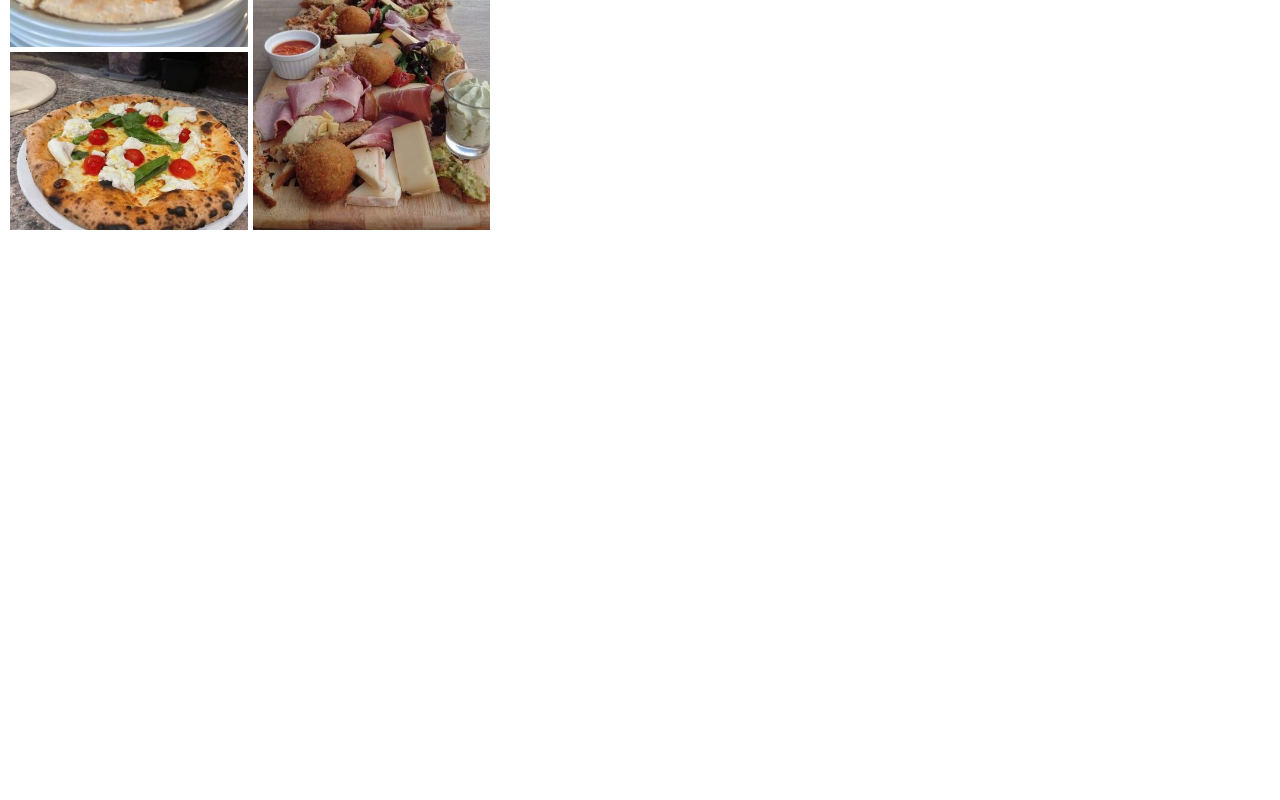
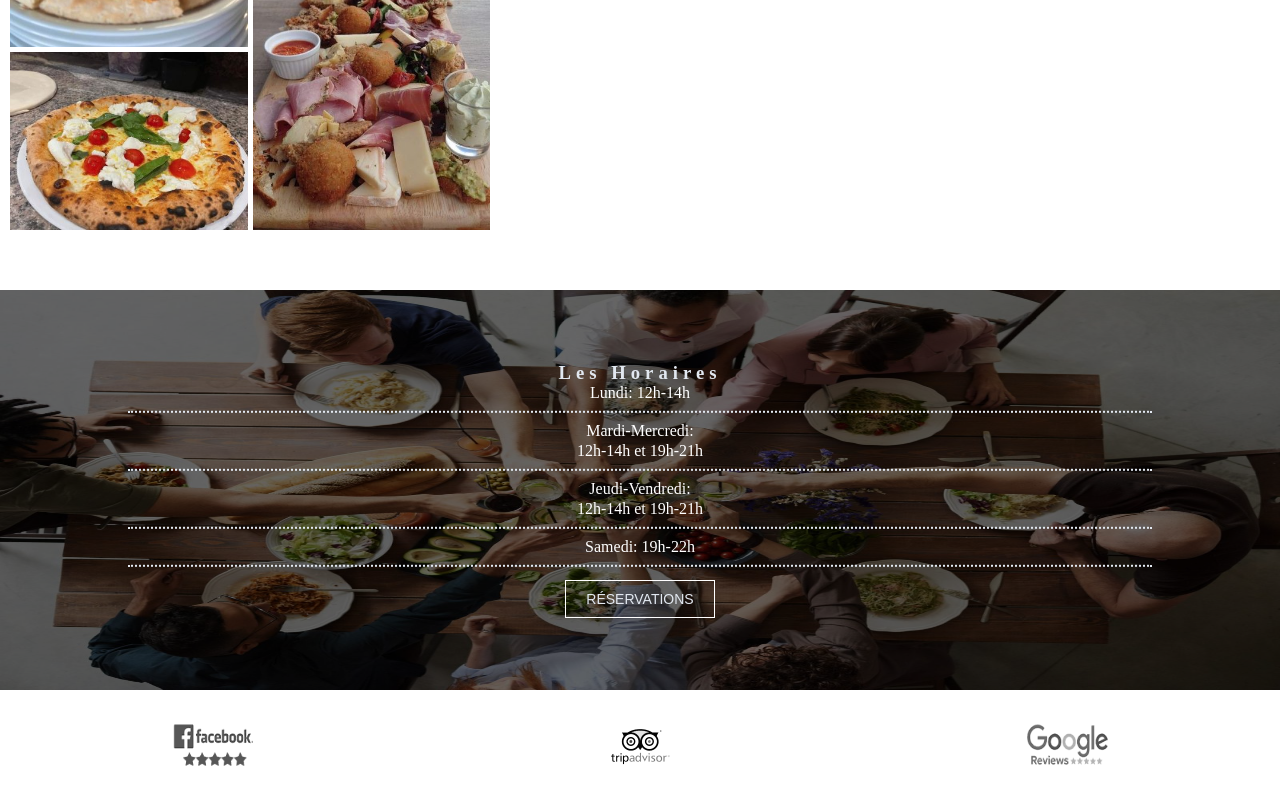
Before and after one commit to Samy572/Site-vitrine-pizzeria, a website built with Vite: page index.html in a window 1280 px wide. Shown: the part 1447-2247 px from the top of the page. Before the commit the page ends 2202 px from the top, so only its background shows below. Built offline with nearby package versions, Linux system fonts and the light colour scheme.

Commit message:
Ajout des layouts horaires & rating

```diff
--- a/index.html
+++ b/index.html
@@ -13,13 +13,13 @@
 				<span class="menu"></span>
 				<ul>
 					<li>
-						<a href="#"><img src="./src/asset/icons/fb.svg" /></a>
+						<a href="#"><img src="./src/asset/icons/fb.svg" alt="" /></a>
 					</li>
 					<li>
-						<a href="#"><img class="insta" src="./src/asset/icons/insta.svg" /></a>
+						<a href="#"><img class="insta" src="./src/asset/icons/insta.svg" alt="" /></a>
 					</li>
 					<li>
-						<a href="#"><img src="./src/asset/icons/phone.svg" /></a>
+						<a href="#"><img src="./src/asset/icons/phone.svg" alt="" /></a>
 					</li>
 				</ul>
 			</nav>
@@ -37,9 +37,9 @@
 		<div class="swiper">
 			<div class="container-brasserie">
 				<ul>
-					<h2><li>Restaurant</li></h2>
-					<h2><li>Italien</li></h2>
-					<h2><li>Pizzeria</li></h2>
+					<li>Restaurant</li>
+					<li>Italien</li>
+					<li>Pizzeria</li>
 				</ul>
 				<h1>Brasserie Sale & Pépé</h1>
 				<p>
@@ -49,13 +49,13 @@
 				<p>Au menu: Pizzas, Pâtes, Burgers.</p>
 				<p>A la carte: Cocktails, Vins, Pizza à emporter Rezé</p>
 				<div class="button-brasserie-container">
-					<button class="btn-numero"><a href="#">06 12 04 79 34</a></button>
-					<button class="btn-menu"><a href="#">Carte et Menus</a></button>
+					<button class="btn-numero"><a href="">06 12 04 79 34</a></button>
+					<button class="btn-menu"><a href="">Carte et Menus</a></button>
 				</div>
 			</div>
 			<div class="swiper-wrapper">
-				<div class="swiper-slide"><img src="./src/asset/images/sale-e-pepe-pizza-reze.jpg" /></div>
-				<div class="swiper-slide"><img src="./src/asset/images/soiree-foot-reze.jpg" /></div>
+				<div class="swiper-slide"><img src="./src/asset/images/sale-e-pepe-pizza-reze.jpg" alt="" /></div>
+				<div class="swiper-slide"><img src="./src/asset/images/soiree-foot-reze.jpg" alt="" /></div>
 				<div class="swiper-slide"><img src="./src/asset/images/brasserie-sale-et-pepe-pizza-a-reze.jpg" alt="" /></div>
 			</div>
 			<!-- Add Pagination -->
@@ -81,18 +81,60 @@
 			</div>
 
 			<div class="container-img">
-				<div >
-					<img class="img-1" src="/src/asset/images/pizza-reze-sale-pepe-2-e1641738736393-piri9li8wanw7qod7kxj7h2q09556ahm8yzzz833bc.jpg" alt="">
-					<img src="./src/asset/images/pizza-sale-e-pepe-popmoo9wodf9mxaih5wwxtr4wgwcm9iiipf4kwgbso.jpg" alt="">
+				<div>
+					<img class="img-1" src="/src/asset/images/pizza-reze-sale-pepe-2-e1641738736393-piri9li8wanw7qod7kxj7h2q09556ahm8yzzz833bc.jpg" alt="" />
+					<img src="./src/asset/images/pizza-sale-e-pepe-popmoo9wodf9mxaih5wwxtr4wgwcm9iiipf4kwgbso.jpg" alt="" />
 				</div>
-				<div >
-					<img class="img-2" src="./src/asset/images/pizza-sale-e-pepe-1-popmuogsc9n7t8kherd3vb75j3arsncs0fgsyjjs1k.jpg" alt="">
-					<img src="./src/asset/images/sale-pepe-pizza-reze-popmj0axhbp6kq7d8d3sgyw4rjq3rpz4lmufhrwpe0.jpg" alt="">
-				</div>
-
+				<div>
+					<img class="img-2" src="./src/asset/images/pizza-sale-e-pepe-1-popmuogsc9n7t8kherd3vb75j3arsncs0fgsyjjs1k.jpg" alt="" />
+					<img src="./src/asset/images/sale-pepe-pizza-reze-popmj0axhbp6kq7d8d3sgyw4rjq3rpz4lmufhrwpe0.jpg" alt="" />
 				</div>
 			</div>
 		</section>
+
+		<section id="horaires">
+			<div class="container-horaires">
+				<img src="./src/asset/images/party-group-of-people.jpg" alt="" />
+				<h3>Les Horaires</h3>
+
+				<ul>
+					<li>Lundi: 12h-14h</li>
+					<li>
+						Mardi-Mercredi:<br />
+						12h-14h et 19h-21h
+					</li>
+					<li>
+						Jeudi-Vendredi:<br />
+						12h-14h et 19h-21h
+					</li>
+					<li>Samedi: 19h-22h</li>
+				</ul>
+
+				<button>RÉSERVATIONS</button>
+			</div>
+		</section>
+		<section id="rating">
+			<ul>
+				<li>
+					<a href="https://www.facebook.com/saleepepenantes/reviews/?ref=page_internal"
+						><img src="./src/asset/images/fb-free-imng.png" alt="avis sur facebook"
+					/></a>
+				</li>
+				<li>
+					<a
+						href="https://www.tripadvisor.fr/Restaurant_Review-g1080871-d3792524-Reviews-Sale_Pepe-Reze_Nantes_Loire_Atlantique_Pays_de_la_Loire.html"
+						><img src="./src/asset/images/mag3-free-img.png" alt="avis sur tripadvisor"
+					/></a>
+				</li>
+				<li>
+					<a
+						href="https://www.google.com/search?q=sale%20e%20pepe&rlz=1C1GCEU_frFR821FR821&oq=sale+e+pepe&aqs=chrome.0.69i59j69i60l3j69i65l3j69i60.1393j0j7&sourceid=chrome&ie=UTF-8&tbs=lf:1,lf_ui:9&tbm=lcl&rflfq=1&num=10&rldimm=2067940789381757824&lqi=CgtzYWxlIGUgcGVwZUi3prnG64CAgAhaGRAAEAEQAhgAGAEYAiILc2FsZSBlIHBlcGWSARBwaXp6YV9yZXN0YXVyYW50&phdesc=6cUvK5KFInM&ved=2ahUKEwjGiIGC-J_1AhUoxIUKHYg4DDYQvS56BAgVECE&rlst=f#rlfi=hd:;si:14842426269689934836,l,CgtzYWxlIGUgcGVwZUj56eH7m7CAgAhaGRAAEAEQAhgAGAEYAiILc2FsZSBlIHBlcGWSARBwaXp6YV9yZXN0YXVyYW50,y,2oMfusgHyPc;mv:[[47.20577588518634,-1.5307635913088546],[47.180638176620654,-1.5842356649411473]]"
+						><img src="./src/asset/images/google-reviews-free-img.png" alt="avis sur google"
+					/></a>
+				</li>
+			</ul>
+		</section>
+
 		<script type="module" src="/main.js"></script>
 		<script src="https://cdnjs.cloudflare.com/ajax/libs/gsap/3.11.4/gsap.min.js"></script>
 		<script src="https://cdn.jsdelivr.net/npm/swiper@9/swiper-bundle.min.js"></script>
--- /dev/null
+++ b/src/sass/layouts/horaires.scss
@@ -0,0 +1,48 @@
+.container-horaires {
+  margin-top: 20px;
+	position: relative;
+	display: flex;
+	flex-direction: column;
+	justify-content: center;
+	align-items: center;
+	height: 400px;
+	width: 100%;
+	background-size: 100%;
+	img {
+		height: 400px;
+		width: 100%;
+		filter: brightness(40%);
+	}
+}
+
+.container-horaires ul {
+	width: 80%;
+	position: absolute;
+	top: 50%;
+	left: 50%;
+	transform: translate(-50%, -60%);
+	color: white;
+	li {
+		text-align: center;
+		width: 100%;
+		padding: 8px 0;
+		line-height: 20px;
+		border-bottom: dotted 2px $light;
+	}
+}
+
+.container-horaires h3 {
+  letter-spacing: 5px;
+	position: absolute;
+	color: $light;
+	top: 18%;
+	font-weight: bold;
+}
+
+.container-horaires button {
+  font-size: 14px;
+	position: absolute;
+	bottom: 18%;
+	@include button(transparent, 10px 20px);
+	color: $light;
+}
--- /dev/null
+++ b/src/sass/layouts/rating.scss
@@ -0,0 +1,15 @@
+#rating{
+  height: 110px;
+  width: 100%;
+  ul{
+    height: 100%;
+    width: 100%;
+    @include d-flex-center;
+    justify-content: space-around;
+  }
+  img{
+    height: 50px;
+    width: 100px;
+    filter: grayscale(100%);
+  }
+}
--- a/src/sass/main.scss
+++ b/src/sass/main.scss
@@ -3,6 +3,8 @@
 @import './utils/mixin.scss';
 @import '../sass/layouts/header.scss';
 @import '../sass/components/slider.scss';
+@import '../sass/layouts/horaires.scss';
+@import '../sass/layouts/rating.scss';
 
 .container-description {
 	padding: 50px 30px;
@@ -48,7 +50,7 @@
 	max-width: 500px;
 	display: grid;
 	grid-template-columns: 1fr 1fr;
-	grid-template-rows: 1fr 1fr;
+
 	grid-gap: 5px;
 	.img-1,
 	.img-2 {
```
Also changed, not shown: src/asset/images/fb-free-imng.png (added), src/asset/images/google-reviews-free-img.png (added), src/asset/images/mag3-free-img.png (added), src/asset/images/party-group-of-people.jpg (added), src/sass/layouts/carte&menus.scss (added), src/sass/layouts/galerie.scss (added).
